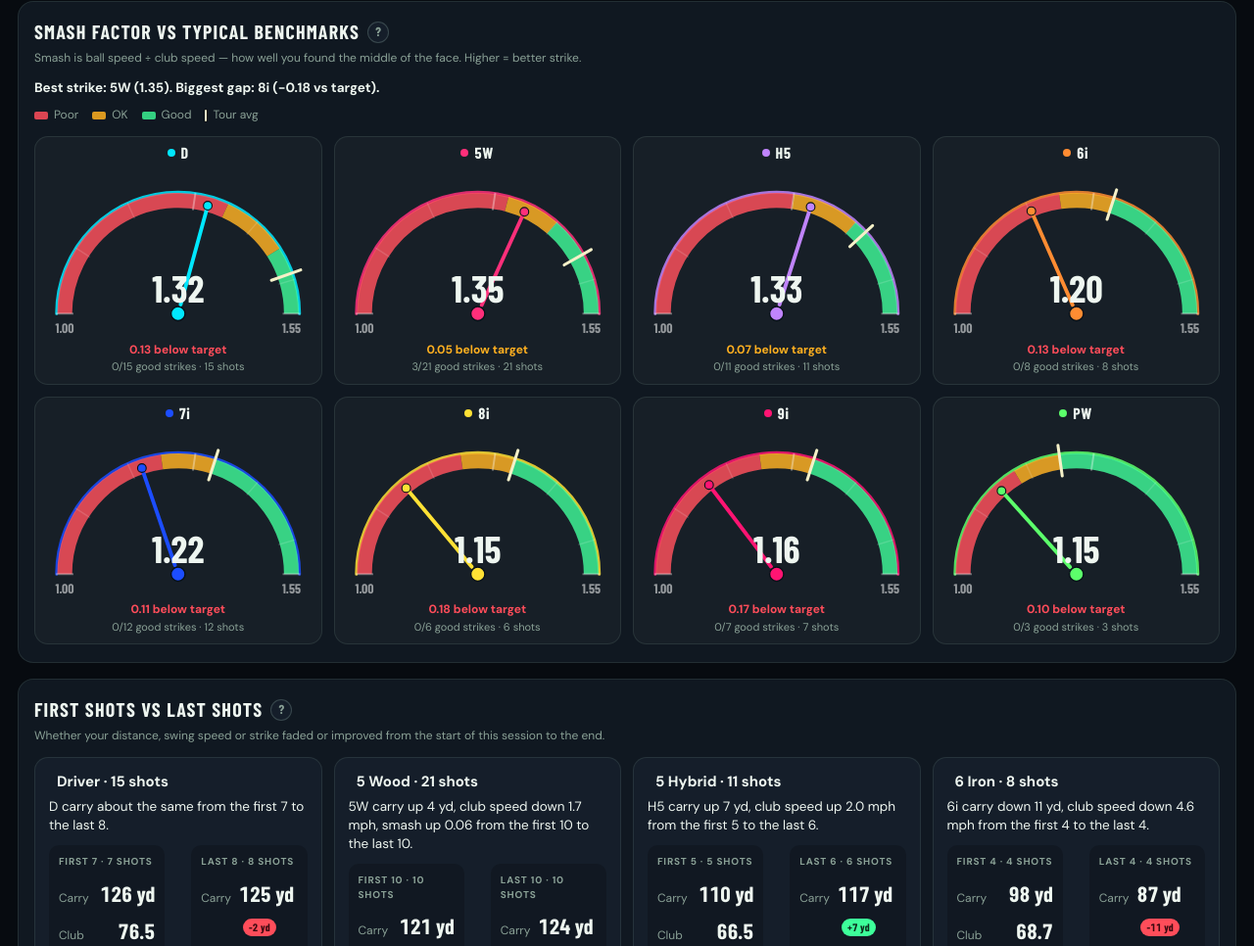
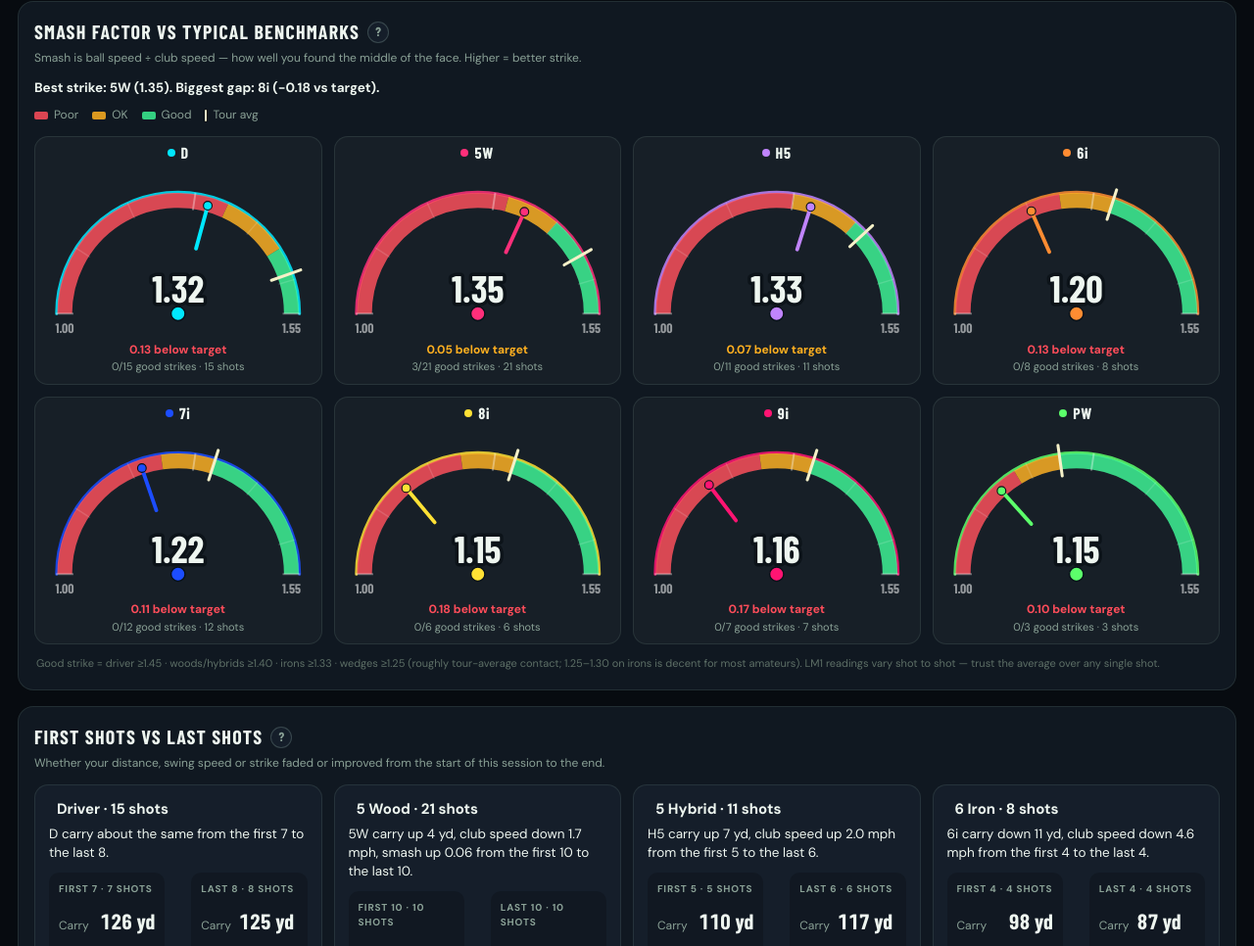
Before and after one commit to royceCX/LM1-range-lab, a plain HTML site: page index.html in a window 1280 px wide. Shown: the part 3379-4345 px from the top of the page at 98% size. Drawn offline with nearby package versions, Linux system fonts and the light colour scheme; a web font is replaced by a local one.

Commit message:
Add a smash-gauge footnote and shorten the needles so they clear the centre number.

```diff
--- a/index.html
+++ b/index.html
@@ -409,6 +409,7 @@ footer.appfoot{padding:10px 18px 20px;color:var(--dim);font-size:11px;text-align
 .smash-gauge-meta{text-align:center;font-size:11px;color:var(--muted);margin-top:2px;line-height:1.3}
 #smashChart{min-height:0}
 #smashChart .empty{margin:8px 0;color:var(--muted);font-size:13px}
+.smash-foot{margin:12px 2px 0;font-size:11px;color:var(--dim);line-height:1.45}
 
 .disp-legend{display:flex;flex-wrap:wrap;gap:8px 14px;margin:0 0 10px;font-size:12px;color:var(--muted)}
 .disp-legend span{display:inline-flex;align-items:center;gap:6px}
@@ -606,6 +607,7 @@ footer.appfoot{padding:10px 18px 20px;color:var(--dim);font-size:11px;text-align
           <span><i class="smash-tour-key"></i>Tour avg</span>
         </div>
         <div class="smash-grid" id="smashChart"></div>
+        <p class="smash-foot" id="smashFoot">Good strike = driver ≥1.45 · woods/hybrids ≥1.40 · irons ≥1.33 · wedges ≥1.25 (roughly tour-average contact; 1.25–1.30 on irons is decent for most amateurs). LM1 readings vary shot to shot — trust the average over any single shot.</p>
       </section>
       <section class="card" id="trends-session">
         <h3>First shots vs last shots <button type="button" class="help-btn" data-help="trends" aria-label="About first vs last shots">?</button></h3>
@@ -2812,7 +2814,7 @@ function fmtThresh(yd) {
       svg += '<line class="smash-tour" x1="' + t0.x.toFixed(1) + '" y1="' + t0.y.toFixed(1) + '" x2="' + t1.x.toFixed(1) + '" y2="' + t1.y.toFixed(1) + '" stroke="#f5f0c8" stroke-width="2.2" stroke-linecap="round"/>';
       // needle
       if (row.avg != null) {
-        const hub = pt(cx, cy, 7, row.avg);
+        const hub = pt(cx, cy, 50, row.avg);
         const tipPt = pt(cx, cy, r - 1, row.avg);
         svg += '<line class="smash-needle" data-avg="' + row.avg + '" x1="' + hub.x.toFixed(1) + '" y1="' + hub.y.toFixed(1) + '" x2="' + tipPt.x.toFixed(1) + '" y2="' + tipPt.y.toFixed(1) + '" stroke="' + row.color + '" stroke-width="2.8" stroke-linecap="round"/>';
         svg += '<circle cx="' + tipPt.x.toFixed(1) + '" cy="' + tipPt.y.toFixed(1) + '" r="3.2" fill="' + row.color + '" stroke="#071018" stroke-width=".8"/>';
@@ -2821,8 +2823,8 @@ function fmtThresh(yd) {
       // end labels
       svg += '<text x="' + (cx - r).toFixed(1) + '" y="' + (cy + 14) + '" text-anchor="middle" fill="rgba(255,255,255,.55)" font-size="10" font-family="' + FONT_TICK + '" font-weight="700">1.00</text>';
       svg += '<text x="' + (cx + r).toFixed(1) + '" y="' + (cy + 14) + '" text-anchor="middle" fill="rgba(255,255,255,.55)" font-size="10" font-family="' + FONT_TICK + '" font-weight="700">1.55</text>';
-      // big number
-      svg += '<text class="smash-avg" x="' + cx + '" y="' + (cy - 8) + '" text-anchor="middle" fill="#eef6f0" font-size="28" font-weight="700" font-family="' + FONT_TICK + '" font-variant-numeric="tabular-nums">' + fmt(row.avg, 2) + "</text>";
+      // big number drawn last, with a halo, so the needle never covers it
+      svg += '<text class="smash-avg" x="' + cx + '" y="' + (cy - 8) + '" text-anchor="middle" fill="#eef6f0" font-size="28" font-weight="700" font-family="' + FONT_TICK + '" font-variant-numeric="tabular-nums" stroke="#0c1319" stroke-width="5" paint-order="stroke">' + fmt(row.avg, 2) + "</text>";
       svg += "</svg>";
 
       let tone = "is-bad", verdict;
```
